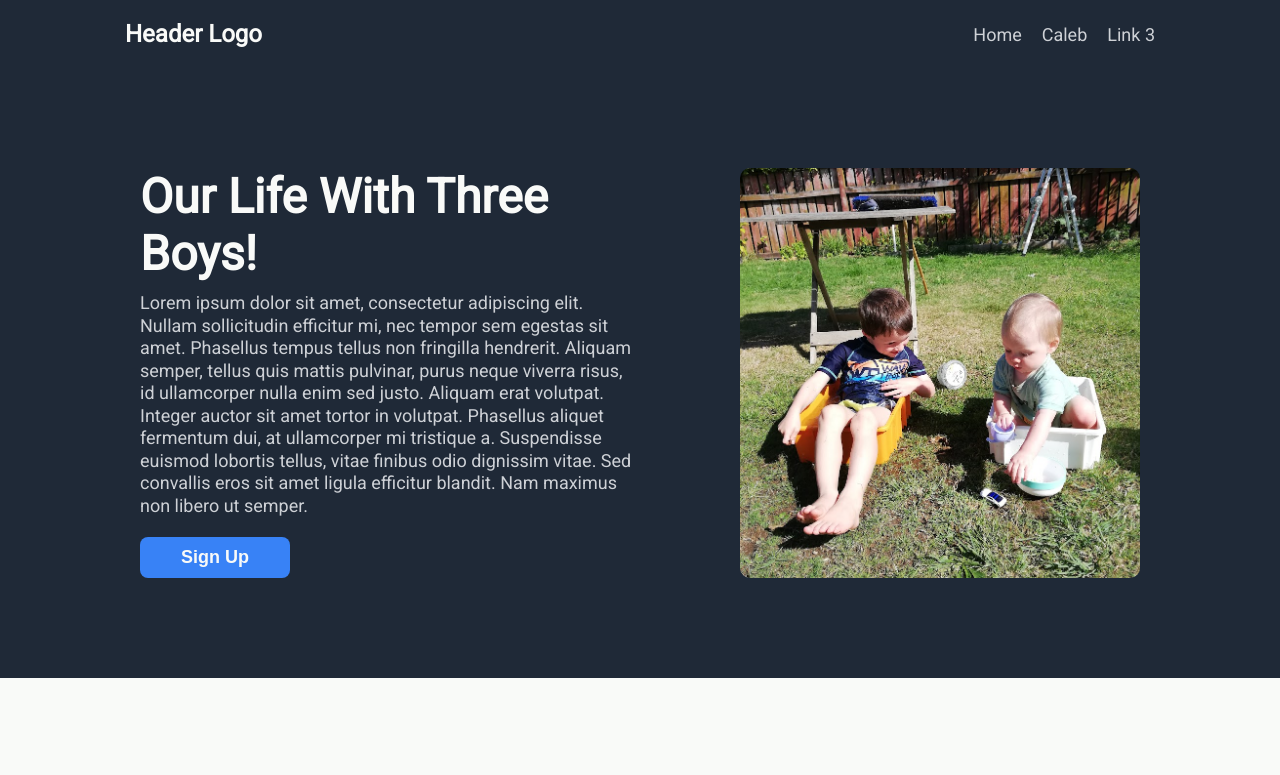
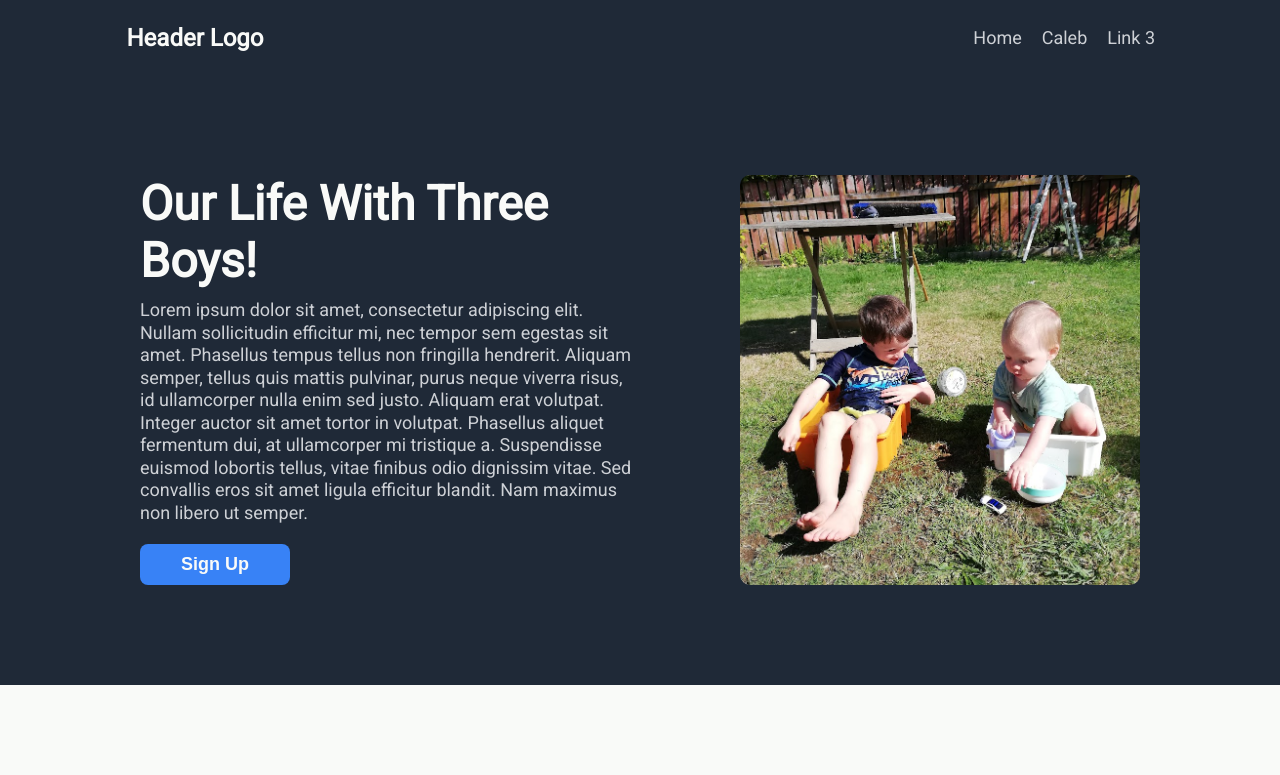
Before and after one commit to metafolic/project-landing, a plain HTML site: page index.html in a window 1280 px wide. Shown: the top 775 px of the page. Drawn offline with Linux system fonts and the light colour scheme.

Commit message:
update to logo bumping fix

```diff
--- a/index.html
+++ b/index.html
@@ -1,7 +1,14 @@
 <!DOCTYPE html>
-<html>
+<html lang="en">
   <head>
     <meta charset="UTF-8" />
+    <meta name="viewport" content="width=device-width, initial-scale=1.0" />
+    <link rel="preload" href="styles.css" as="style" />
+    <link
+      rel="preload"
+      href="https://fonts.googleapis.com/css2?family=Roboto&display=swap"
+      as="style"
+    />
     <link rel="stylesheet" href="styles.css" />
     <link
       href="https://fonts.googleapis.com/css2?family=Roboto&display=swap"
@@ -20,7 +27,7 @@
         </ul>
       </nav>
     </div>
-    <div main class="container">
+    <main class="container">
       <div class="hero">
         <div class="hero-left">
           <h1>Our Life With Three Boys!</h1>
@@ -43,7 +50,7 @@
           alt="Two young children playing outside"
         />
       </div>
-    </div>
+    </main>
     <div class="container">
       <div class="main">
         <h2>Some photos of our 3 boys</h2>
--- a/styles.css
+++ b/styles.css
@@ -30,7 +30,6 @@ body {
   justify-content: space-between;
   align-items: center;
   gap: 20px;
-  transition: all 0.3s ease;
 }
 .footer {
   justify-content: center;
@@ -45,11 +44,26 @@ body {
   font-weight: 400;
 }
 
-.logo a {
+.logo {
   font-size: 24px;
   font-weight: 600;
-  color: #f9faf8;
+  width: 140px;
+  height: 35px;
+  display: flex;
+  align-items: center;
+  justify-content: center;
+  flex-shrink: 0; /* Prevent logo from shrinking */
+  color: #f9faf8; /* Set color at container level too */
+}
+
+.logo a {
+  color: inherit; /* Inherit the color from parent */
   text-decoration: none;
+  width: 140px; /* Match parent width */
+  text-align: center;
+  display: flex;
+  align-items: center;
+  justify-content: center;
 }
 nav {
   display: flex;
```
Also changed, not shown: caleb.html (+30 -7 lines).
